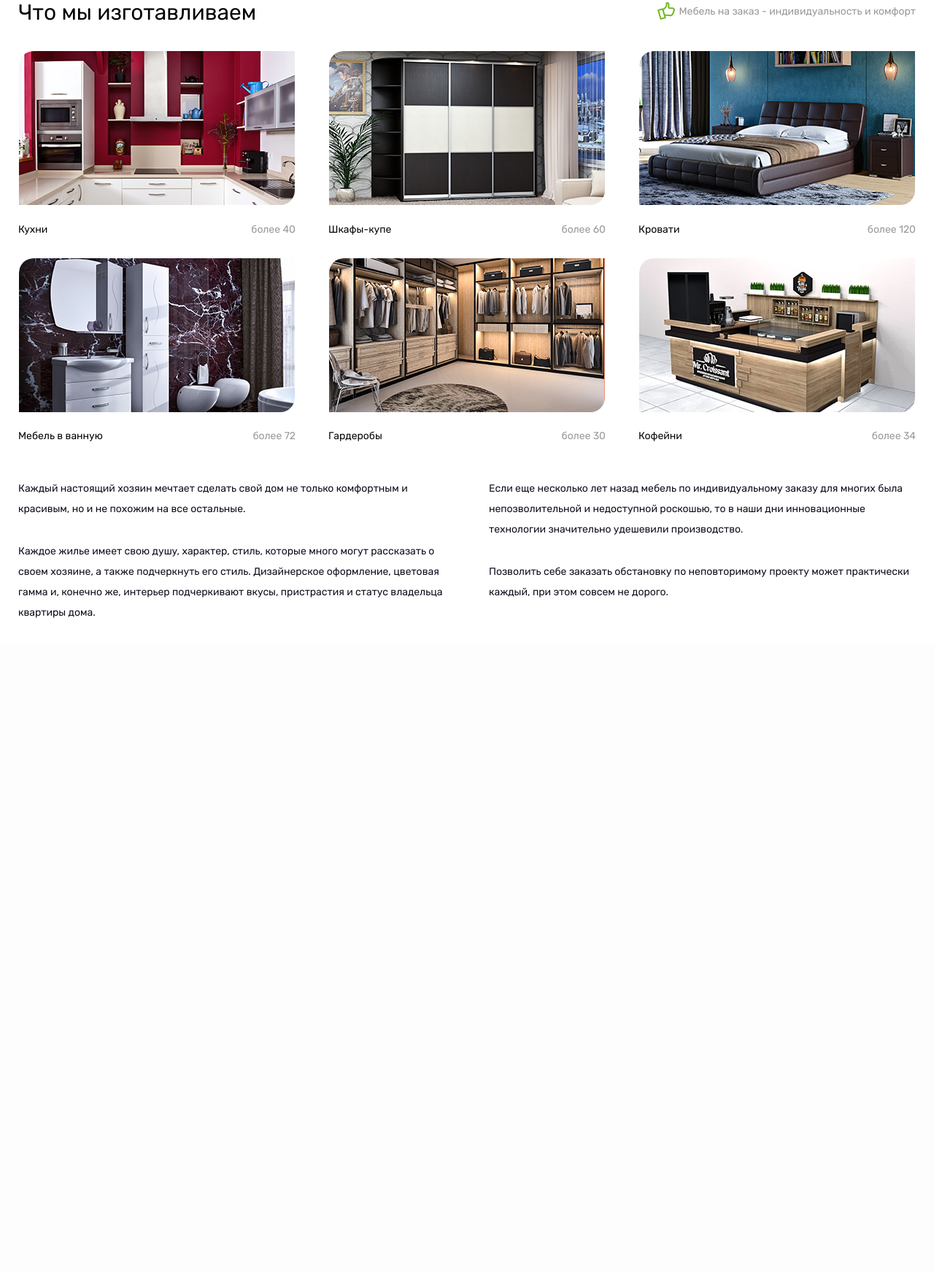
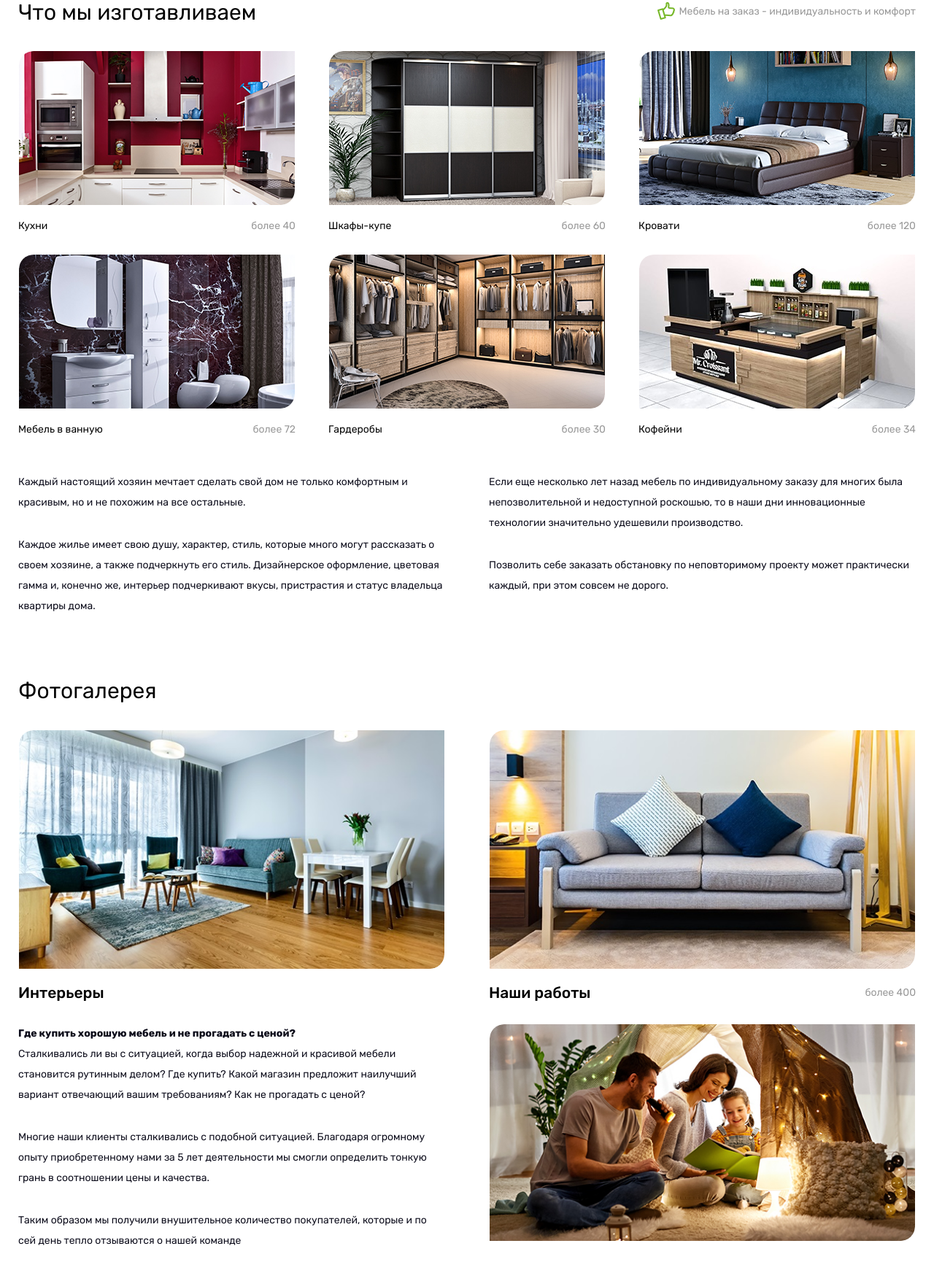
Before and after one commit to acr0matic/stick-home-mebel, a PHP site: page / in a window 1280 px wide. Shown: the part 663-2408 px from the top of the page at 73% size. Before the commit the page ends 1510 px from the top, so only its background shows below. Run offline with PHP 8.4, Linux system fonts and the light colour scheme; style sheets or scripts are compiled from the project's sources.

Commit message:
Сверстана "фотогалерея"

```diff
--- a/src/index.html
+++ b/src/index.html
@@ -233,10 +233,11 @@
         </div>
         <!-- /.manufacturing-wrapper -->
 
-        <div class="manufacturing-description">
+        <div class="manufacturing-description row">
           <div class="column column-full">
             <p class="paragraph">Каждый настоящий хозяин мечтает сделать свой дом не только комфортным и красивым, но и не похожим на все остальные.</p>
-            <p class="paragraph">Каждое жилье имеет свою душу, характер, стиль, которые много могут рассказать о своем хозяине, а также подчеркнуть его стиль. Дизайнерское оформление, цветовая гамма и, конечно же, интерьер подчеркивают вкусы, пристрастия и статус владельца квартиры дома. </p>
+            <p class="paragraph">Каждое жилье имеет свою душу, характер, стиль, которые много могут рассказать о своем хозяине, а также подчеркнуть его стиль. Дизайнерское оформление, цветовая гамма и, конечно же, интерьер подчеркивают вкусы, пристрастия и статус владельца
+              квартиры дома. </p>
           </div>
           <!-- /.column -->
 
@@ -247,6 +248,77 @@
           <!-- /.column -->
         </div>
         <!-- /.manufacturing-description -->
+      </div>
+      <!-- /.container -->
+    </section>
+
+    <section id="photo-gallery">
+      <div class="container">
+        <div class="section-title">
+          <h2 class="section-title__heading">Фотогалерея</h2>
+        </div>
+        <!-- /.section-title -->
+
+        <div class="row">
+          <div class="column">
+            <div class="photo-gallery-card">
+              <div class="image-wrapper border-br-tl">
+                <img class="image-wrapper__image border-br-tl" src="img/pages/main/interior.jpg" alt="">
+              </div>
+              <!-- /.manufacturing-image -->
+              <div class="photo-gallery-title card-title">
+                <h3 class="photo-gallery-title__heading">Интерьеры</h3>
+              </div>
+              <!-- /.manufacturing-title -->
+
+              <a href="" class="stretched-link"></a>
+            </div>
+            <!-- /.manufacturing-card -->
+          </div>
+          <!-- /.column -->
+
+          <div class="column">
+            <div class="photo-gallery-card">
+              <div class="image-wrapper border-br-tl">
+                <img class="image-wrapper__image border-br-tl" src="img/pages/main/portfolio.jpg" alt="">
+              </div>
+              <!-- /.manufacturing-image -->
+              <div class="photo-gallery-title card-title">
+                <h3 class="photo-gallery-title__heading">Наши работы</h3>
+                <span class="manufacturing-title__additional">более 400</span>
+              </div>
+              <!-- /.manufacturing-title -->
+
+              <a href="" class="stretched-link"></a>
+            </div>
+            <!-- /.manufacturing-card -->
+          </div>
+          <!-- /.column -->
+        </div>
+        <!-- /.row -->
+
+        <div class="row">
+          <div class="column">
+            <p class="paragraph"><strong>Где купить хорошую мебель и не прогадать с ценой?</strong> <br> Сталкивались ли вы с ситуацией, когда выбор надежной и красивой мебели становится рутинным делом? Где купить? Какой магазин предложит наилучший вариант отвечающий вашим требованиям? Как не прогадать с ценой?</p>
+            <p class="paragraph">Многие наши клиенты сталкивались с подобной ситуацией. Благодаря огромному опыту приобретенному нами за 5 лет деятельности мы смогли определить тонкую грань в соотношении цены и качества.</p>
+            <p class="paragraph">Таким образом мы получили внушительное количество покупателей, которые и по сей день тепло отзываются о нашей команде</p>
+          </div>
+          <!-- /.column -->
+
+          <div class="column">
+            <div class="photo-gallery-card">
+              <div class="image-wrapper border-br-tl">
+                <img class="image-wrapper__image border-br-tl" src="img/pages/main/feedback.jpg" alt="">
+              </div>
+              <!-- /.manufacturing-image -->
+
+              <a href="" class="stretched-link"></a>
+            </div>
+            <!-- /.manufacturing-card -->
+          </div>
+          <!-- /.column -->
+        </div>
+        <!-- /.row -->
       </div>
       <!-- /.container -->
     </section>
--- a/src/scss/base/_helpers.scss
+++ b/src/scss/base/_helpers.scss
@@ -113,6 +113,7 @@
   transition: all 0.15s ease;
 
   &__image {
+    display: block;
     width: 100%;
     transition: all 0.15s ease;
   }
@@ -136,3 +137,8 @@
   width: 47%; // Для старых браузеров
   width: calc((100% / 2) - #{$margin});
 }
+
+.row {
+  display: flex;
+  justify-content: space-between;
+}
--- a/src/scss/layout/_manufacturing.scss
+++ b/src/scss/layout/_manufacturing.scss
@@ -46,9 +46,6 @@
   }
 
   &-description {
-    display: flex;
-    justify-content: space-between;
-
     margin-top: 20px;
   }
 }
--- /dev/null
+++ b/src/scss/layout/_photo-gallery.scss
@@ -0,0 +1,30 @@
+.photo-gallery {
+  &-card {
+    position: relative;
+    margin-bottom: 30px;
+
+    &:hover {
+
+      .photo-gallery-title__heading {
+        color: $text-green;
+      }
+
+      .image-wrapper {
+        border: 1px solid $text-green;
+      }
+
+      .image-wrapper__image {
+        transform: scale(1.03);
+      }
+    }
+  }
+
+  &-title {
+    margin-top: 20px;
+
+    &__heading {
+      font-size: $font-size-5;
+      font-weight: $weight-medium;
+    }
+  }
+}
--- a/src/scss/main.scss
+++ b/src/scss/main.scss
@@ -25,6 +25,7 @@
   'layout/nav',
   'layout/hero',
   'layout/manufacturing',
+  'layout/photo-gallery',
   'layout/footer';
 
 // 5. Подключение стилей компонентов
```
Also changed, not shown: src/img/icons/like.svg (added), src/img/pages/main/feedback.jpg (added), src/img/pages/main/interior.jpg (added), src/img/pages/main/portfolio.jpg (added), src/img/pages/main/wardrobe.jpg.
